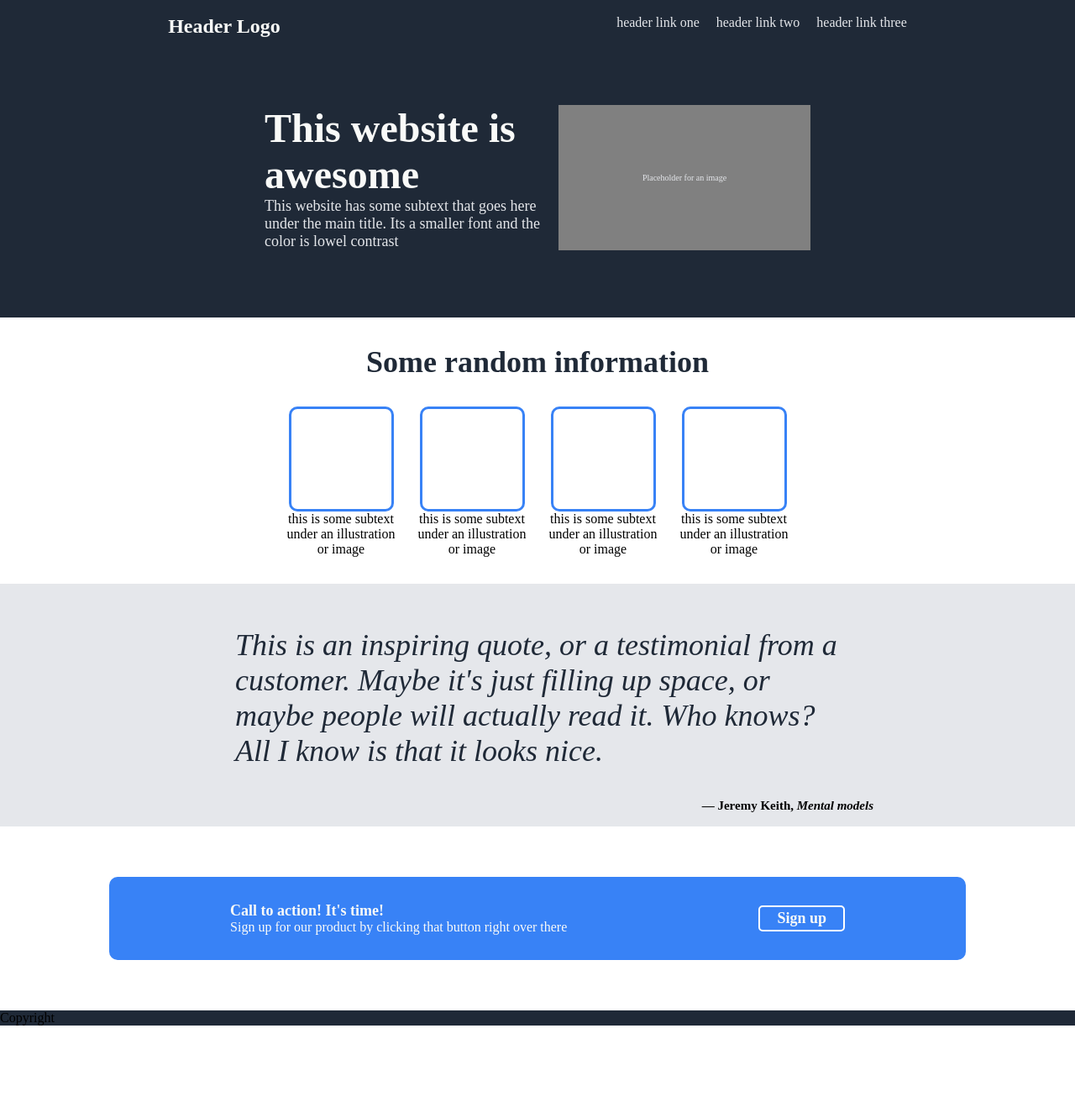
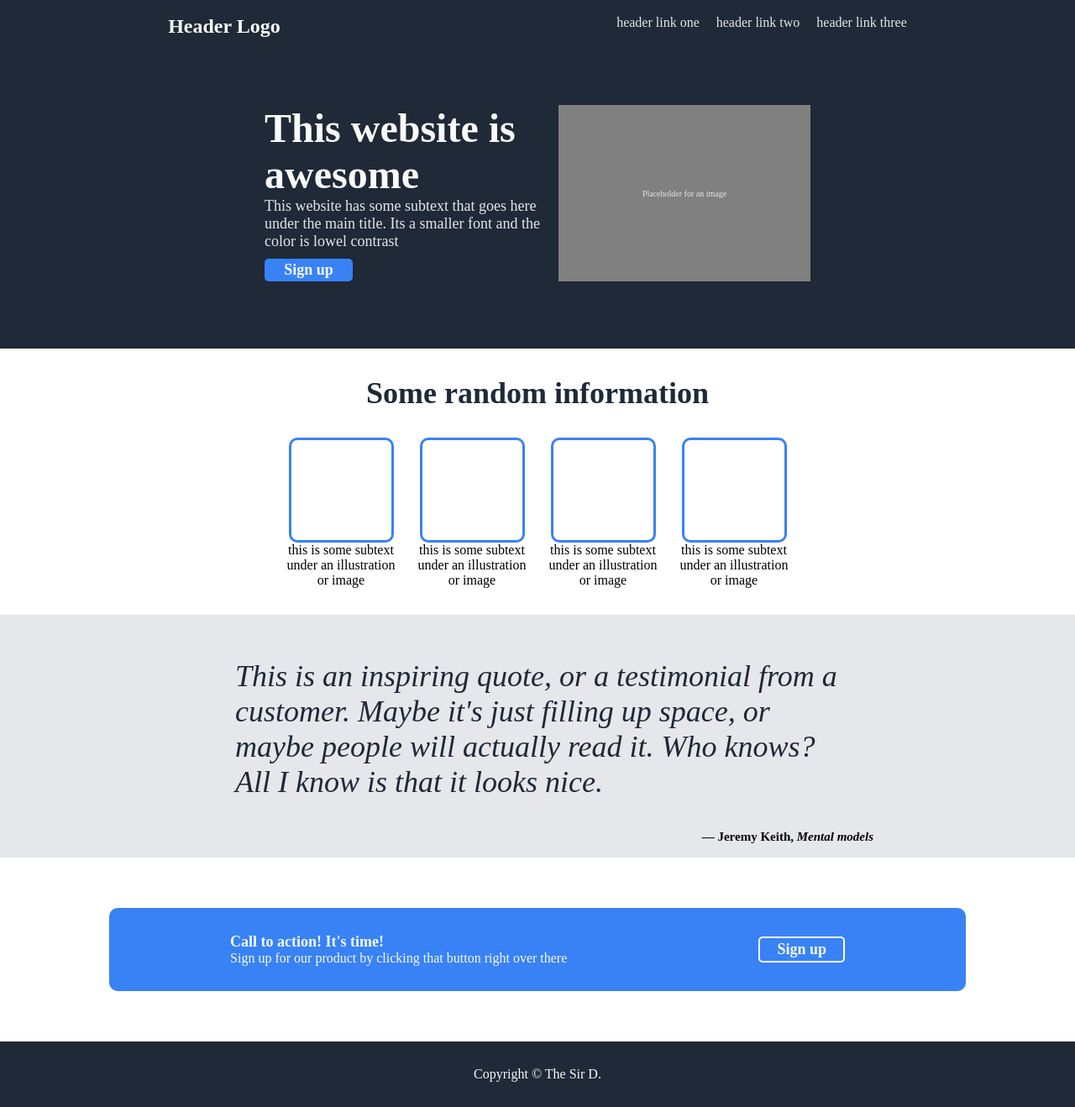
Before and after one commit to theSirD/odin-landing-page, a plain HTML site: page index.html in a window 1280 px wide. Shown: the whole page at 84% size. Before the commit the page ends 1221 px from the top, so only its background shows below. Drawn offline with Linux system fonts and the light colour scheme.

Commit message:
Complete footer and add button to first section

```diff
--- a/index.html
+++ b/index.html
@@ -19,6 +19,7 @@
             <div class="first-text">
                 <div class="main-text">This website is awesome</div>
                 <div class="secondary-text">This website has some subtext that goes here under the main title. Its a smaller font and the color is lowel contrast</div>
+                <div class="button">Sign up</div>
             </div>
             <div class="image">Placeholder for an image</div>
         </div>
@@ -67,7 +68,7 @@
         </div>
     </div>
 
-    <div class="footer">Copyright</div>
+    <div class="footer">Copyright © The Sir D.</div>
 
 </body>
 </html>
--- a/style.css
+++ b/style.css
@@ -105,6 +105,20 @@ li {
     align-items: center;
 }
 
+.button {
+    border-radius: 5px;
+    padding: 3px 20px;
+    font-weight: bold;
+}
+
+.first .button {
+    background-color: #3882F6;
+    width: 75px;
+    text-align: center;
+    margin-top: 10px;
+    padding: 3px 15px;
+}
+
 .second {
     margin-bottom: 32px;
 }
@@ -192,7 +206,13 @@ figcaption {
 
 .forth .button {
     border: 2px white solid;
-    border-radius: 5px;
-    padding: 3px 20px;
-    font-weight: bold;
 }
+
+.footer {
+    display: flex;
+    justify-content: center;
+    align-items: center;
+    font-size: 16px;
+    color: #F9FAF8;
+    padding: 30px 0;
+}
```
